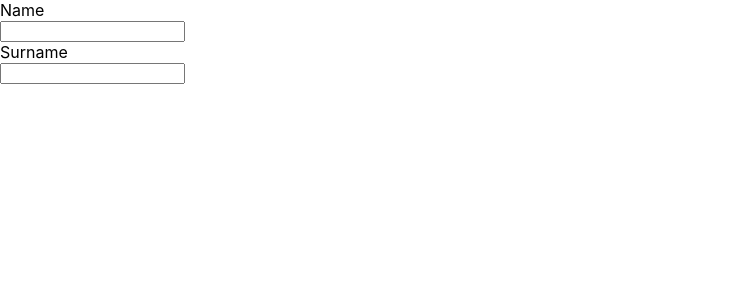
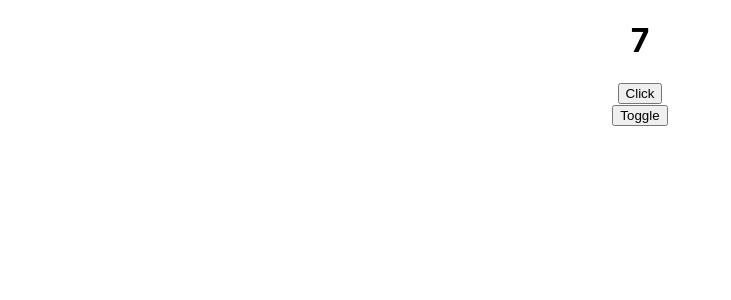
Before and after one commit to kocirfan/project-react, a React (Create React App) app: page / in a window 1280 px wide. Shown: the top 300 px of the page, without its empty margins (0-731 px from the left). Built offline with nearby package versions, Linux system fonts and the light colour scheme.

Commit message:
useEffect

```diff
--- a/src/App.js
+++ b/src/App.js
@@ -1,8 +1,9 @@
 
 import './App.css';
-import { useState } from 'react';
+import { useState, useEffect } from 'react';
 import Header from './components/Header';
 import User from './components/User';
+import Counter from './components/Counter';
 
 
 // function App() {
@@ -30,54 +31,72 @@
 
 // ** state işlemi için oluşturalım **
 
-function App(){
-  const [name, setName] = useState("irfan");
-  const [age, setAge] = useState(24);
-  // state de array ile çalışalım
-  const [friends, setFriends] = useState(["Mehmet", "Ali"]);
-  // state de obje ile çalışalım
-  const [address, setAddress] = useState({ title: "Kayseri", zip: 38111})
-  return(
-    <div className='App'>
-      <h1>Merhaba {name}</h1>
-      <h2>{age}</h2>
+// function App(){
+//   const [name, setName] = useState("irfan");
+//   const [age, setAge] = useState(24);
+//   // state de array ile çalışalım
+//   const [friends, setFriends] = useState(["Mehmet", "Ali"]);
+//   // state de obje ile çalışalım
+//   const [address, setAddress] = useState({ title: "Kayseri", zip: 38111})
+//   return(
+//     <div className='App'>
+//       <h1>Merhaba {name}</h1>
+//       <h2>{age}</h2>
 
-      <button onClick={() => setName("Ahmet")}>Change Name</button>
-      <button onClick={() => setAge(18)}>Change Age</button>
+//       <button onClick={() => setName("Ahmet")}>Change Name</button>
+//       <button onClick={() => setAge(18)}>Change Age</button>
 
-      <hr />
-      <br></br>
+//       <hr />
+//       <br></br>
 
-      <h2>Friends</h2>
-      {friends.map((friend, index)=>(
-        <div key={index}>{friend}</div>
-      ))}
+//       <h2>Friends</h2>
+//       {friends.map((friend, index)=>(
+//         <div key={index}>{friend}</div>
+//       ))}
 
-      <br />
-      <button onClick={() => setFriends([...friends, "Ayşe"])}>Add New Friend</button>
+//       <br />
+//       <button onClick={() => setFriends([...friends, "Ayşe"])}>Add New Friend</button>
 
-      <hr />
-      <br></br>
-      <h2>Address</h2>
-      <div>
-        {address.title} {address.zip}
-      </div>
+//       <hr />
+//       <br></br>
+//       <h2>Address</h2>
+//       <div>
+//         {address.title} {address.zip}
+//       </div>
 
 
-      <br />
-      <button onClick={() => setAddress({title: "İstanbul", zip: "34666"})}>Change Address</button>
+//       <br />
+//       <button onClick={() => setAddress({title: "İstanbul", zip: "34666"})}>Change Address</button>
 
-      <br />
-      <button onClick={() => setAddress({...address, title: "İstanbul", zip: "34666"})}>Add New Address</button>
+//       <br />
+//       <button onClick={() => setAddress({...address, title: "İstanbul", zip: "34666"})}>Add New Address</button>
 
-    </div>
+//     </div>
+//   )
+//   /*return dan önce state'lerimizi belirledik ardından render ettik daha sonra
+//   component'in bir anında ya da yapılan bir işlemde state değişti(biz bunu butonlarla onClick event'i ile yaptık)
+//   bu durumda component'imiz tekrar render edildi ve set fonksiyonlarımız çalıştı. */
+
+//   /*Array state ile çalışırken dikkat edilmesi gereken durum set fonksiyonunda üç nokta notasyonunu(...arrayname) kullanmak gereklidir */
+
+// }
+
+// export default App;
+
+// Lifecycle ***useEffect****
+function App(){
+
+const [isVisible, setIsVisible] = useState(true);
+  // useEffect(()=>{
+  //   console.log('State güncellendi');
+  // });
+
+  return(
+   <div className='App'>
+     {isVisible && <Counter />}
+
+    <button onClick={() => setIsVisible(!isVisible)}>Toggle</button>
+   </div>
   )
-  /*return dan önce state'lerimizi belirledik ardından render ettik daha sonra
-  component'in bir anında ya da yapılan bir işlemde state değişti(biz bunu butonlarla onClick event'i ile yaptık)
-  bu durumda component'imiz tekrar render edildi ve set fonksiyonlarımız çalıştı. */
-
-  /*Array state ile çalışırken dikkat edilmesi gereken durum set fonksiyonunda üç nokta notasyonunu(...arrayname) kullanmak gereklidir */
-
 }
-
 export default App;
--- /dev/null
+++ b/src/components/Counter.js
@@ -0,0 +1,28 @@
+import { useState, useEffect } from "react";
+
+function Counter() {
+  const [number, setNumber] = useState(0);
+  const [name, setName] = useState("irfan");
+
+  useEffect(() => {
+    console.log("Component mount edildi");
+
+    const interval = setInterval(() => {
+      setNumber((n) => n + 1);
+    }, 1000);
+
+    return () => clearInterval(interval);
+  }, []);
+
+  useEffect(() => {
+    console.log("Number state güncellendi");
+  }, [number]);
+
+  return (
+    <div>
+      <h1>{number}</h1>
+      <button onClick={() => setNumber(number + 1)}>Click</button>
+    </div>
+  );
+}
+export default Counter;
--- a/src/index.js
+++ b/src/index.js
@@ -8,8 +8,8 @@
 
 ReactDOM.render(
   <React.StrictMode>
-    {/* <App /> */}
-    <InputExample />
+    <App />
+    {/* <InputExample /> */}
   </React.StrictMode>,
   document.getElementById('root')
 );
```
